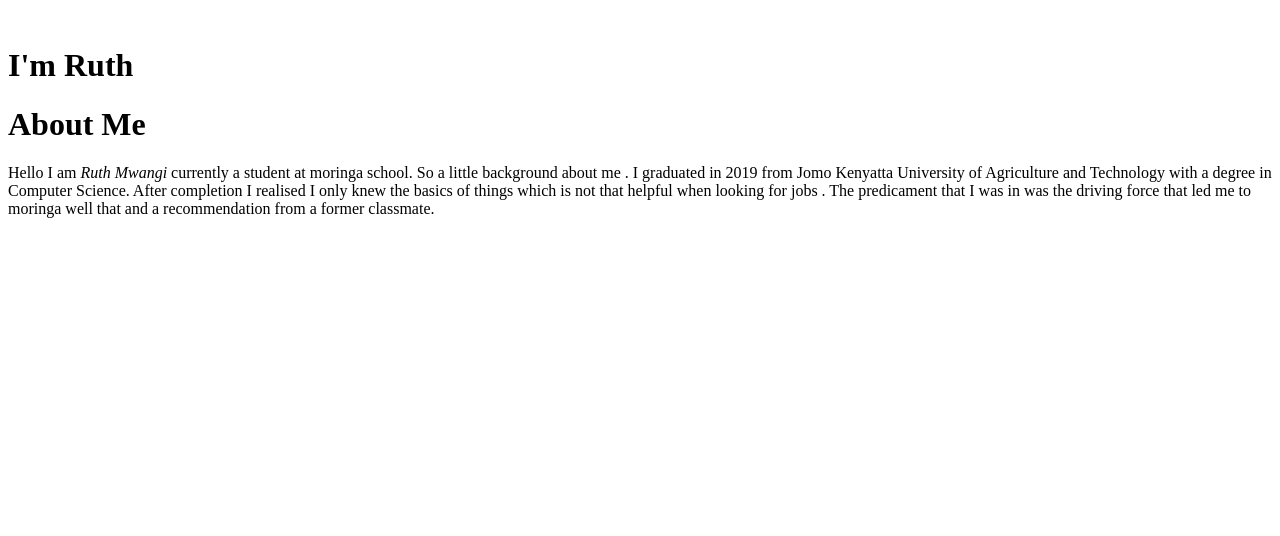
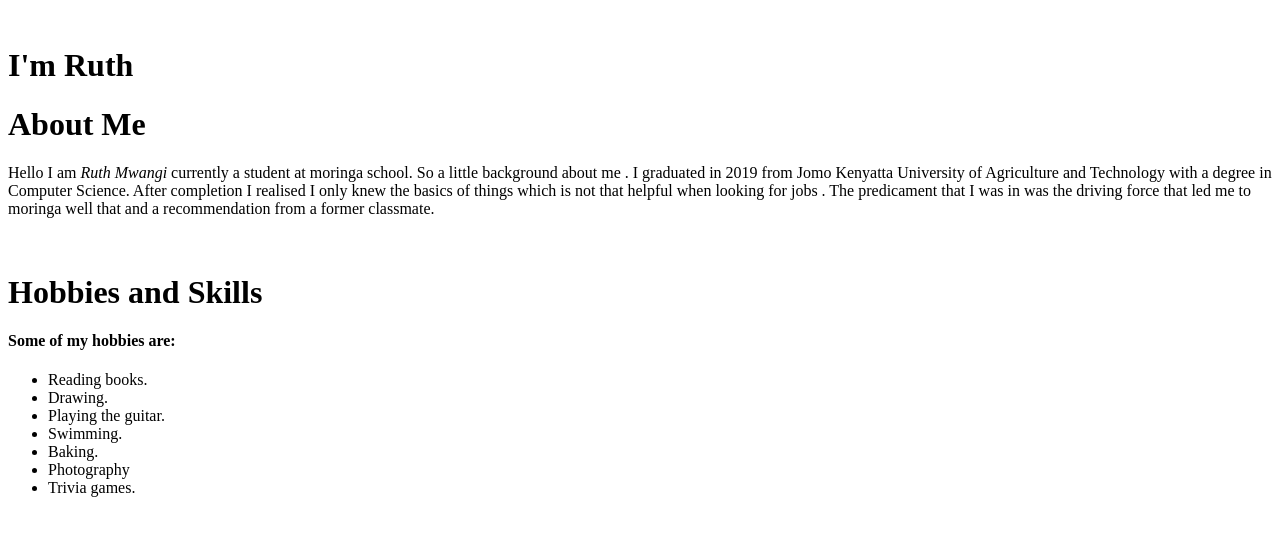
Before and after one commit to Ruth-Mwangi/portfolio, a plain HTML site: page index.html in a window 1280 px wide. Drawn offline with Linux system fonts and the light colour scheme.

Commit message:
created div that will contain hobbies and skills  info, added h1,h4,ul and li elements

```diff
--- a/index.html
+++ b/index.html
@@ -23,7 +23,22 @@
                     . The predicament that I was in was the driving force that led me to moringa well that and a recommendation from a former classmate.</p>
                 <img src="" alt="">
             </div>
+        </div>
+        <div class="hobbies">
+            <h1>Hobbies and Skills</h1>
+            <div class="hobbies-skills">
+                <h4>Some of my hobbies are:</h4>
+                <ul>
+                    <li>Reading books.</li>
+                    <li>Drawing.</li>
+                    <li>Playing the guitar.</li>
+                    <li>Swimming.</li>
+                    <li>Baking.</li>
+                    <li>Photography</li>
+                    <li>Trivia games.</li>
+                </ul>
 
+            </div>
 
         </div>
     </body>
```
